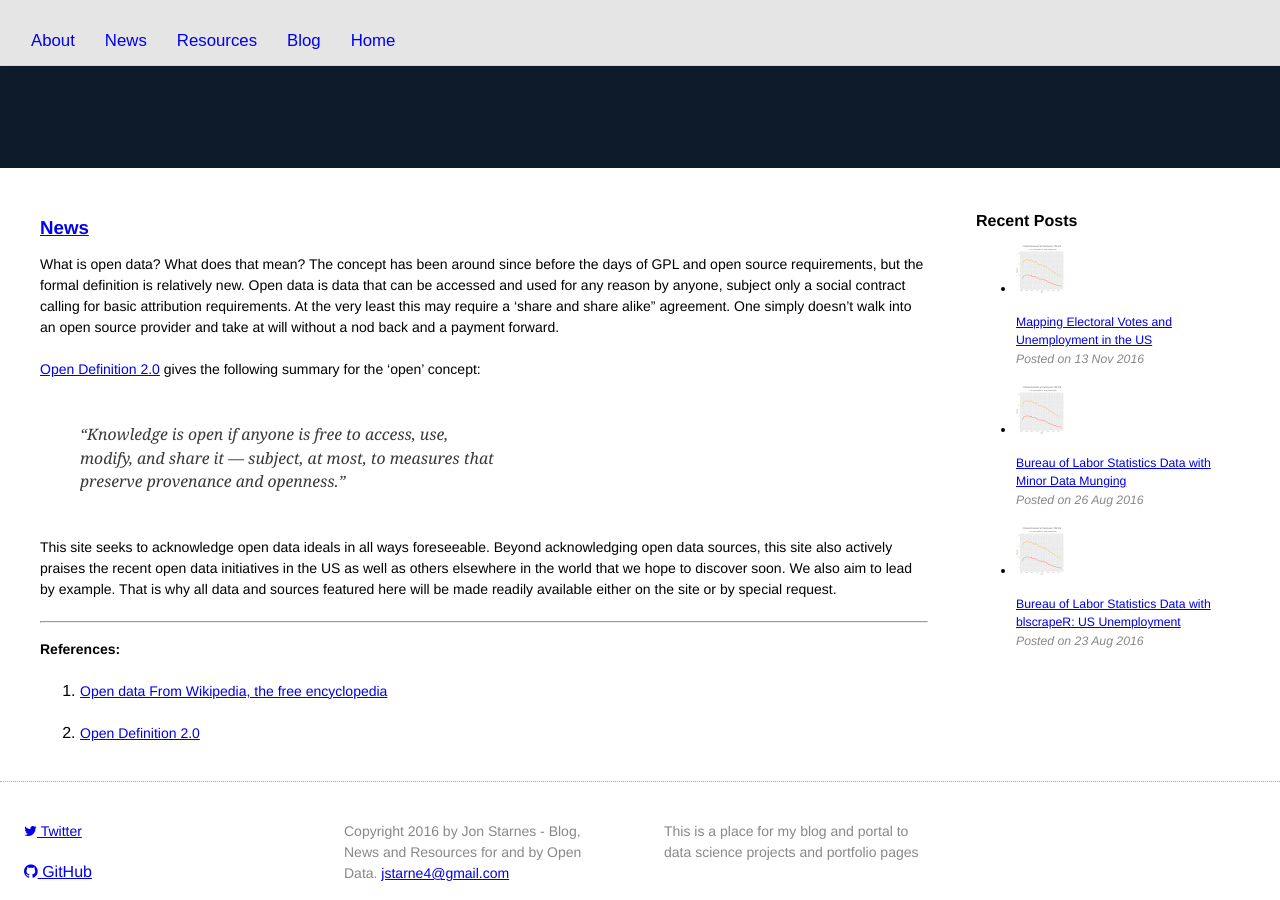
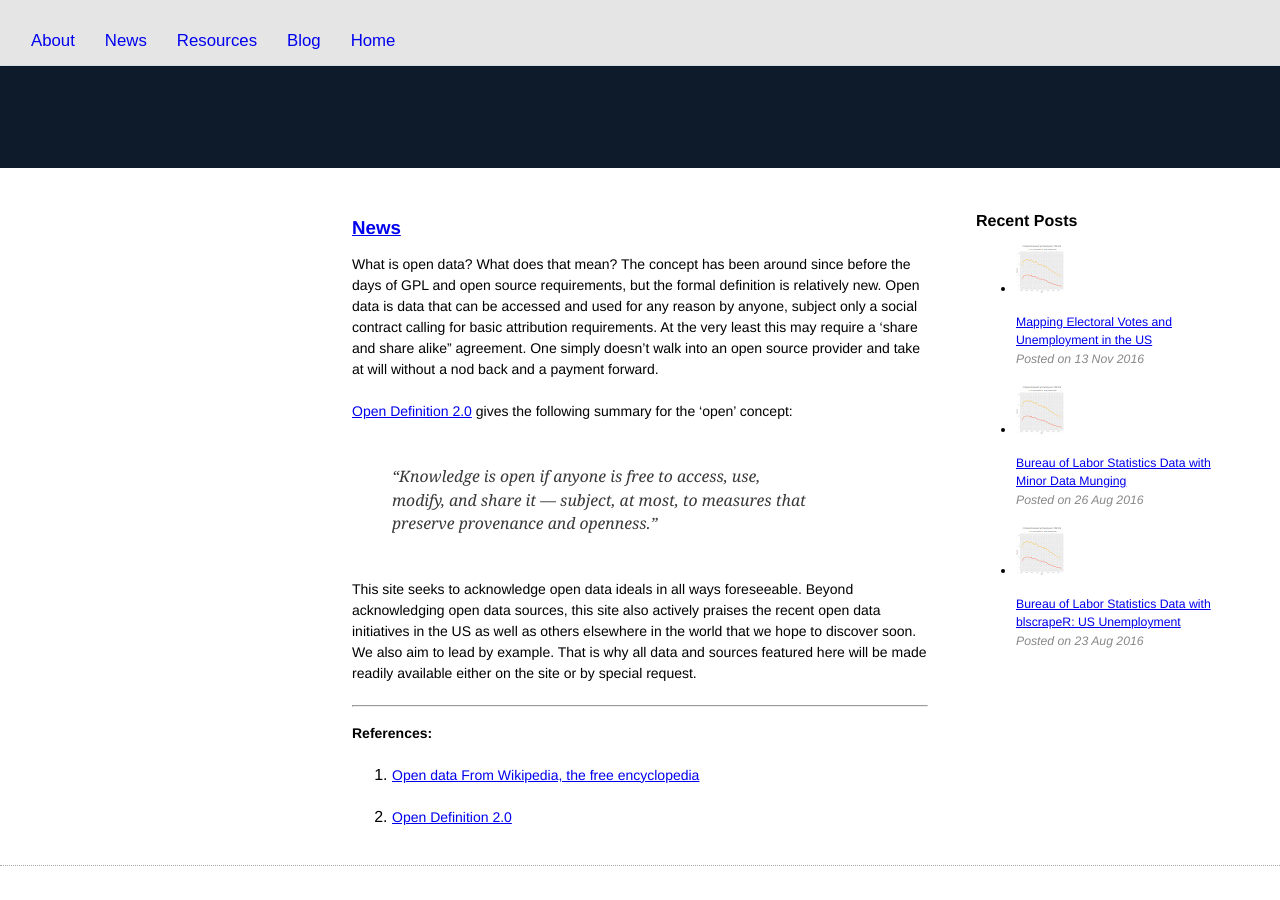
Before and after one commit to jon-starnes/jon-starnes.github.io, a Jekyll site: the page built from index.html, in a window 1280 px wide and 900 px high. Built offline with Jekyll 4.4.1, drawn with Linux system fonts in a browser that asks for light colours; nearby versions of some CDN libraries; some of the changed text lies outside the part shown.

Commit message:
Style updates

```diff
--- a/_config.yml
+++ b/_config.yml
@@ -9,7 +9,7 @@
 title: Jon Starnes - Blog, News and Resources for and by Open Data.
 email: jstarne4@gmail.com
 description: > # this means to ignore newlines until "baseurl:"
-  This is a place for my blog and portal to data science projects and portfolio pages
+  This is a place for my blog, data science projects, and info on Open Data.
 baseurl: "" # the subpath of your site, e.g. /blog
 url: "http://jon-starnes.github.io" # the base hostname & protocol for your site
 twitter_username: starj0n
--- a/_config_dev.yml
+++ b/_config_dev.yml
@@ -9,7 +9,7 @@
 title: Jon Starnes - Blog, News and Resources for and by Open Data.
 email: jstarne4@gmail.com
 description: > # this means to ignore newlines until "baseurl:"
-  This is a place for my blog and portal to data science projects and portfolio pages
+  This is a place for my blog, data science projects, and info on Open Data.
 baseurl: "" # the subpath of your site, e.g. /blog
 url: "http://localhost:4000" # the base hostname & protocol for your site
 twitter_username: starj0n
--- a/_includes/head.html
+++ b/_includes/head.html
@@ -29,14 +29,14 @@
 			 	.content { width: 66.66%; }
 			 	.sidebar { width: 33.33%; }
 			 	.info    { width: 100%;   }
-			 	.content1 { width: 75%; 	}
+			 	.content1 { width: 50%; 	}
 			 	.sidebar1	{ width: 25%; 	}
 			 }
 			 @media only screen and (min-width: 76em) {
 			 	.content { width: 58.33%; } /* 7/12 */
 			 	.sidebar { width: 41.66%; } /* 5/12 */
 			 	.info    { width: 50%;    }
-			 	.content1 { width: 75%; 	}
+			 	.content1 { width: 50%; 	}
 			 	.sidebar1	{ width: 25%; 	}
 			 }
 	</style>
--- a/_layouts/main1.html
+++ b/_layouts/main1.html
@@ -4,6 +4,10 @@ layout: default
 
 <div class="container">
   <div class="row">
+
+    <div class="col sidebar1">
+      <p></p>
+    </div>
 
     <!-- column content -->
     <div class="col content1">
```
